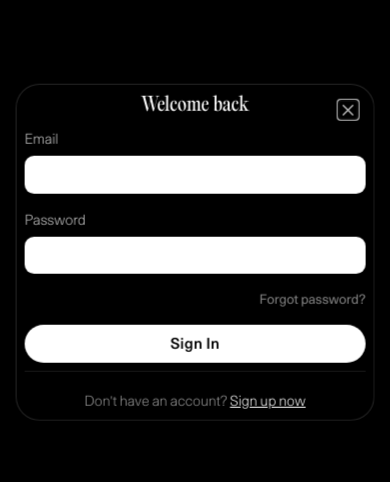
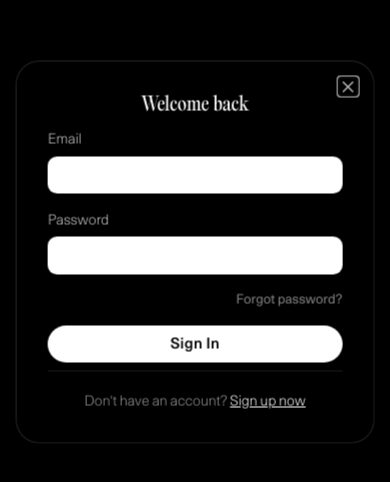
Before and after one commit to marchrussell/embers, a React (Vite) app: page /auth in a window 390 px wide. Shown: the part 170-652 px from the top of the page. Built offline with nearby package versions, Linux system fonts and the light colour scheme; no server answers; what @posthog/react would draw is missing.

Commit message:
ui: mobile padding

```diff
--- a/src/components/AuthSignInModal.tsx
+++ b/src/components/AuthSignInModal.tsx
@@ -154,7 +154,7 @@ export const AuthSignInModal = ({
           {/* Close button */}
           <ModalCloseButton onClose={handleClose} size="md" position="default" />
 
-          <div className="p-8 md:p-10">
+          <div className="p-10">
             {/* Logo */}
             <div className="mb-8 text-center">
               <h2 className="font-editorial text-[clamp(1.5rem,2vw,1.75rem)] font-light text-white">
```
